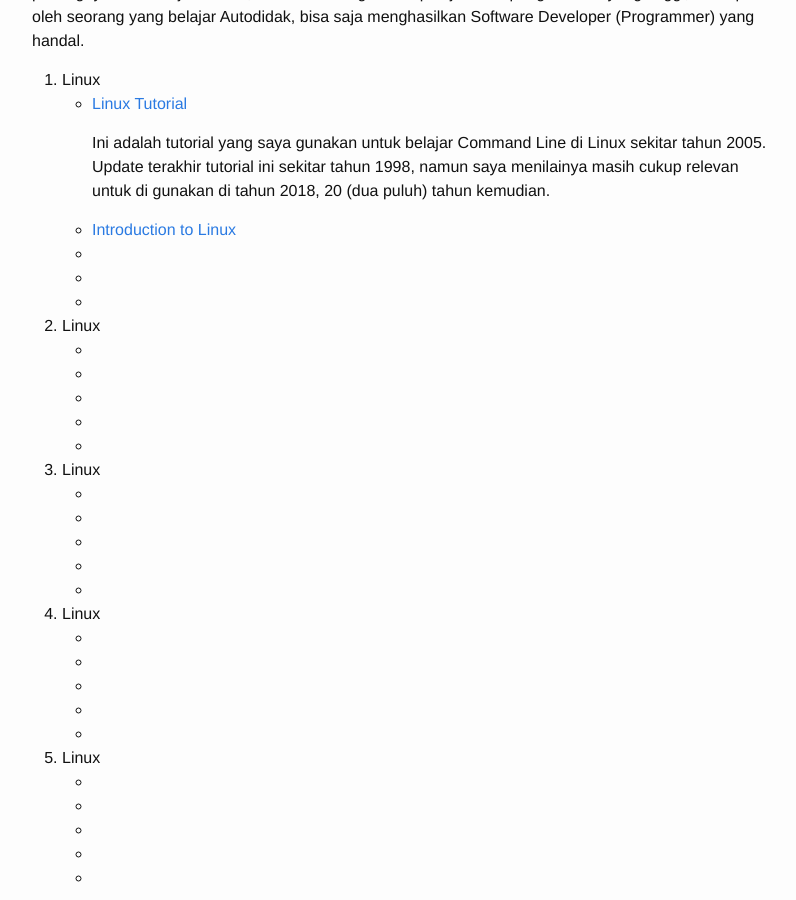
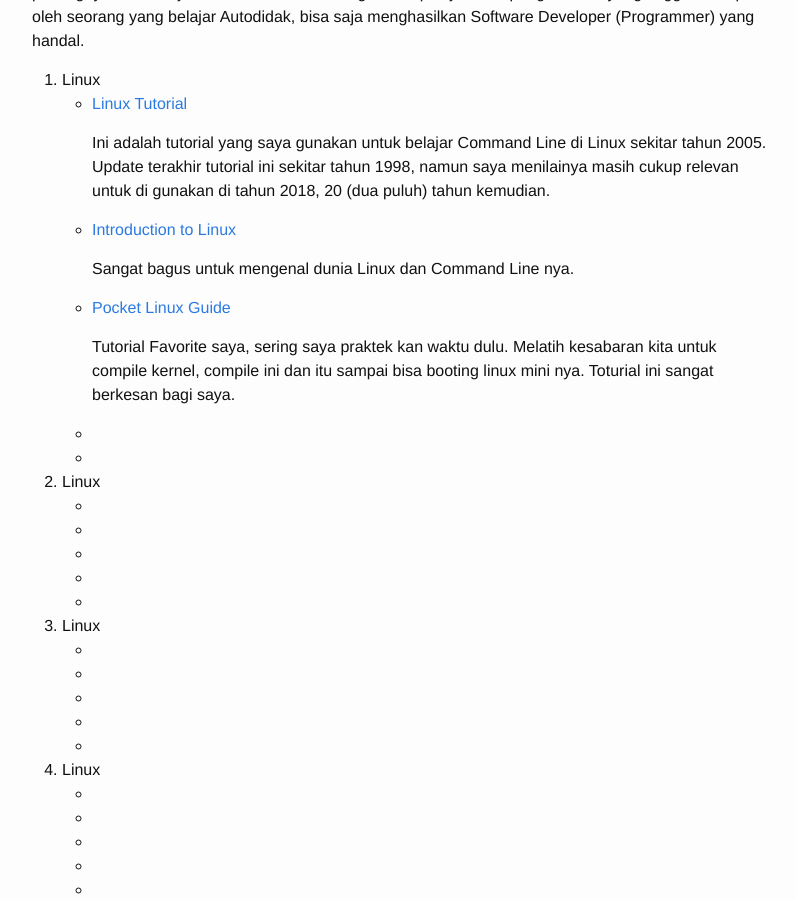
Before and after one commit to muntaza/muntaza.github.io, a Jekyll site: the page built from _posts/2018-12-30-belajar-mandiri-pemprograman.markdown, in a window 1280 px wide and 900 px high, scrolled down 360 px. Shown: the whole window, without its empty margins (238-1034 px from the left). Built offline with Jekyll 4.4.1, drawn with Linux system fonts in a browser that asks for light colours.

Commit message:
tambah link

```diff
--- a/_posts/2018-12-30-belajar-mandiri-pemprograman.markdown
+++ b/_posts/2018-12-30-belajar-mandiri-pemprograman.markdown
@@ -22,7 +22,15 @@ menghasilkan Software Developer (Programmer) yang handal.
 	    tahun kemudian.
 
     -	[Introduction to Linux](https://www.tldp.org/LDP/intro-linux/html/intro-linux.html)
-    -	[]()
+
+	    Sangat bagus untuk mengenal dunia Linux dan Command Line nya.
+
+    -	[Pocket Linux Guide](https://www.tldp.org/LDP/Pocket-Linux-Guide/html/Pocket-Linux-Guide.html)
+
+	    Tutorial Favorite saya, sering saya praktek kan waktu dulu. Melatih kesabaran
+	    kita untuk compile kernel, compile ini dan itu sampai bisa booting linux mini nya.
+	    Toturial ini sangat berkesan bagi saya.
+
     -	[]()
     -	[]()
 
```
